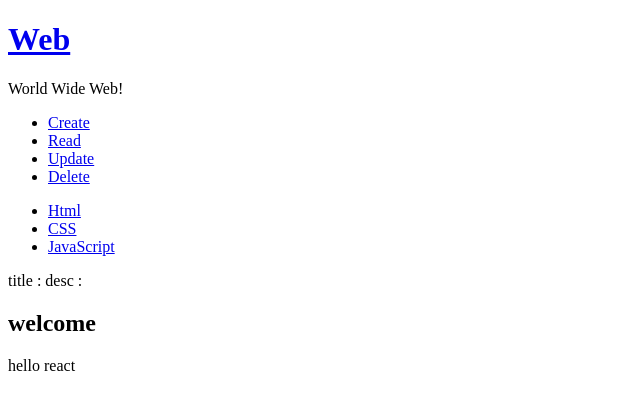
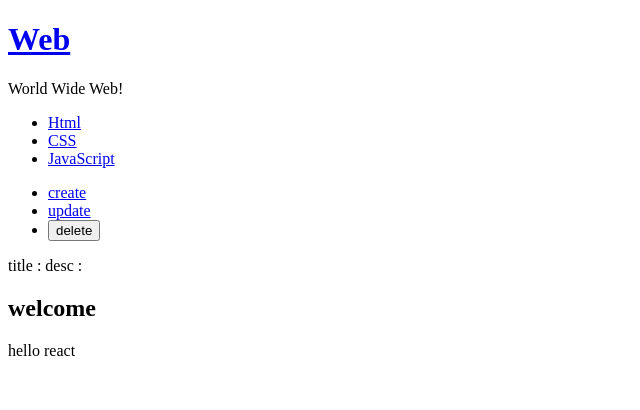
Before and after one commit to kjsu/cra-study, a React (Create React App) app: page / in a window 1280 px wide. Shown: the top 410 px of the page, without its empty margins (0-640 px from the left). Built offline with nearby package versions, Linux system fonts and the light colour scheme.

Commit message:
control 컴포넌트 추가

```diff
--- a/src/App.js
+++ b/src/App.js
@@ -1,6 +1,6 @@
 import React, { Component } from 'react'
 import Subject from './components/Subject'
-import Menu from './components/Menu'
+import Control from './components/Control'
 import Toc from './components/Toc'
 import Content from './components/Content'
 import ReadArticle from './components/ReadArticle'
@@ -52,13 +52,17 @@ class App extends Component {
             }.bind(this)
           }>
         </Subject>
-        <Menu></Menu>
         <Toc onChangePage={function(id){
           this.setState({
             mode : 'read',
             selected_content_id : Number(id)
           })
         }.bind(this)} data={this.state.contents}></Toc>
+        <Control onChangeMode={function(mode){
+          this.setState({
+            mode:mode
+          })
+        }.bind(this)}></Control>
         <ReadArticle data={this.state.contents}></ReadArticle>
         <Content title={_title} desc={_desc}></Content>
       </div>
--- /dev/null
+++ b/src/components/Control.js
@@ -0,0 +1,24 @@
+import React, { Component } from 'react';
+
+class Control extends Component{
+    render(){
+        return (
+            <ul>
+                <li><a href='/create' onClick={function(e){
+                    e.preventDefault();
+                    this.props.onChangeMode('create');
+                }.bind(this)}>create</a></li>
+                <li><a href='/update' onClick={function(e){
+                    e.preventDefault();
+                    this.props.onChangeMode('update');
+                }.bind(this)}>update</a></li>
+                <li><input type='button' value='delete' onClick={function(e){
+                    e.preventDefault();
+                    this.props.onChangeMode('delete');
+                }.bind(this)}></input></li>
+            </ul>
+        );
+    }
+}
+
+export default Control;
--- a/src/components/Menu.js
+++ /dev/null
@@ -1,16 +0,0 @@
-import React, { Component } from 'react';
-
-class Menu extends Component{
-    render(){
-        return (
-            <ul>
-                <li><a href='/'>Create</a></li>
-                <li><a href='/'>Read</a></li>
-                <li><a href='/'>Update</a></li>
-                <li><a href='/'>Delete</a></li>
-            </ul>
-        );
-    }
-}
-
-export default Menu;
```
